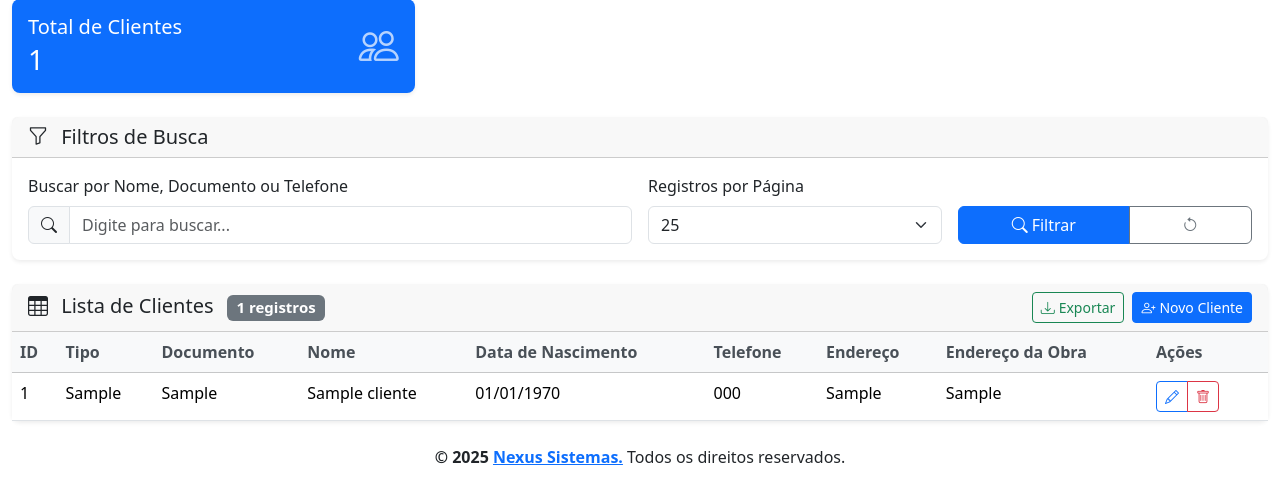
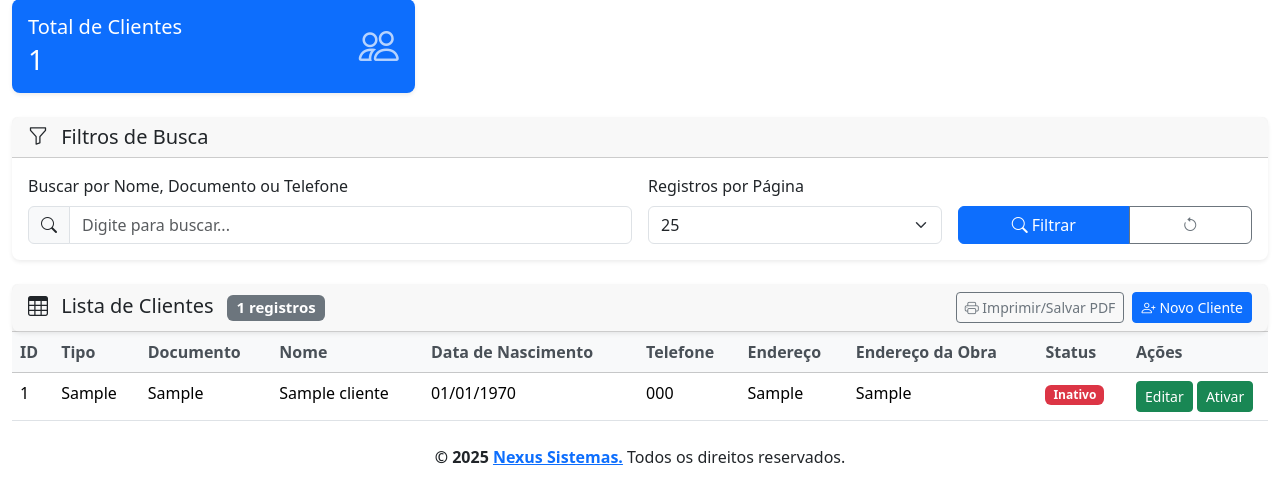
Before and after one commit to Nexusis13/viapetra, a PHP site: page /pages/cliente_list.php in a window 1280 px wide. Shown: the part 219-723 px from the top of the page. Run offline with PHP 8.4, Linux system fonts and the light colour scheme; a user stored in the database is signed in; tables that the repository leaves empty or names only in its code hold one stand-in row (values such as "Sample post").

Commit message:
1.0.0.0.4 Edição e melhoria na tela Lista e cadastro de cliente

```diff
--- a/pages/cliente_list.php
+++ b/pages/cliente_list.php
@@ -2,22 +2,32 @@
 require_once '../config/config.php';
 require_once '../views/header.php';
 
-// PROCESSAMENTO DE EXCLUSÃO
-if ($_SERVER['REQUEST_METHOD'] === 'POST' && isset($_POST['excluir_cliente'])) {
-    $client_id = (int) $_POST['client_id'];
-    $delete_sql = "DELETE FROM clientes WHERE client_id = ?";
-    $stmt_delete = $pdo->prepare($delete_sql);
-    if ($stmt_delete->execute([$client_id])) {
-        $sucesso_msg = "Cliente excluído com sucesso!";
+// PROCESSAMENTO DE ATIVAÇÃO/INATIVAÇÃO
+if (isset($_GET['id'], $_GET['acao'])) {
+    $client_id = (int) $_GET['id'];
+    if ($_GET['acao'] === 'inativar') {
+        $sql = "UPDATE clientes SET status = 0 WHERE client_id = ?";
+        $msg = "Cliente inativado com sucesso!";
+    } elseif ($_GET['acao'] === 'ativar') {
+        $sql = "UPDATE clientes SET status = 1 WHERE client_id = ?";
+        $msg = "Cliente ativado com sucesso!";
+    }
+    if (isset($sql)) {
+        $stmt = $pdo->prepare($sql);
+        if ($stmt->execute([$client_id])) {
+            $sucesso_msg = $msg;
         } else {
-        $erro_msg = "Erro ao excluir cliente.";
+            $erro_msg = "Erro ao atualizar status do cliente.";
+        }
+        // Redireciona para evitar reenvio do GET ao atualizar/voltar
+        header("Location: cliente_list.php");
+        exit;
     }
 }
 
-
 // CONFIGURAÇÕES DE FILTRO E PAGINAÇÃO
-$registros_por_pagina = isset($_GET['limit']) ? (int)$_GET['limit'] : 25;
-$pagina_atual = isset($_GET['page']) ? (int)$_GET['page'] : 1;
+$registros_por_pagina = isset($_GET['limit']) ? (int) $_GET['limit'] : 25;
+$pagina_atual = isset($_GET['page']) ? (int) $_GET['page'] : 1;
 $offset = ($pagina_atual - 1) * $registros_por_pagina;
 
 // FILTROS
@@ -49,7 +59,8 @@ $clientes_sql = "SELECT
     c.dt_nascimento,
     c.telefone,
     c.endereco,
-    c.end_obra
+    c.end_obra,
+    c.status
     FROM clientes c
     " . $where_clause . "
     ORDER BY c.nome ASC
@@ -64,6 +75,7 @@ $clientes = $stmt->fetchAll(PDO::FETCH_ASSOC);
 
 <!DOCTYPE html>
 <html lang="pt-br">
+
 <head>
     <meta charset="UTF-8">
     <meta name="viewport" content="width=device-width, initial-scale=1">
@@ -77,22 +89,26 @@ $clientes = $stmt->fetchAll(PDO::FETCH_ASSOC);
             padding: 0.25rem 0.5rem;
             border-radius: 0.375rem;
         }
+
         .card {
             box-shadow: 0 0.125rem 0.25rem rgba(0, 0, 0, 0.075);
             border: none;
             border-radius: 0.5rem;
         }
+
         .table th {
             border-top: none;
             font-weight: 600;
             color: #495057;
         }
+
         .btn-action {
             font-size: 0.875rem;
             padding: 0.25rem 0.5rem;
         }
     </style>
 </head>
+
 <body>
 
     <?php if (isset($sucesso_msg)): ?>
@@ -171,10 +187,7 @@ $clientes = $stmt->fetchAll(PDO::FETCH_ASSOC);
                                     <span class="input-group-text">
                                         <i class="bi bi-search"></i>
                                     </span>
-                                <input type="text"
-                                       class="form-control"
-                                       id="search"
-                                       name="search"
+                                    <input type="text" class="form-control" id="search" name="search"
                                         value="<?= htmlspecialchars($_GET['search'] ?? '') ?>"
                                         placeholder="Digite para buscar...">
                                 </div>
@@ -215,12 +228,13 @@ $clientes = $stmt->fetchAll(PDO::FETCH_ASSOC);
                             <span class="badge bg-secondary ms-2"><?= $total_registros ?> registros</span>
                         </h5>
                         <div class="d-flex gap-2">
-                        <button class="btn btn-outline-success btn-sm" onclick="exportarDados()">
-                            <i class="bi bi-download me-1"></i>Exportar
-                        </button>
+                            <a href="relatorio_clientes.php" target="_blank" class="btn btn-outline-secondary btn-sm">
+                                <i class="bi bi-printer"></i> Imprimir/Salvar PDF
+                            </a>
                             <a href="cliente_form.php" class="btn btn-primary btn-sm">
                                 <i class="bi bi-person-plus me-1"></i>Novo Cliente
                             </a>
+                        </div>
                     </div>
                 </div>
                 <div class="card-body p-0">
@@ -228,7 +242,8 @@ $clientes = $stmt->fetchAll(PDO::FETCH_ASSOC);
                         <div class="text-center py-5">
                             <i class="bi bi-people text-muted" style="font-size: 4rem; opacity: 0.3;"></i>
                             <h4 class="text-muted mt-3">Nenhum cliente encontrado</h4>
-                        <p class="text-muted">Tente ajustar os filtros ou <a href="cliente_form.php">cadastrar um novo cliente</a></p>
+                            <p class="text-muted">Tente ajustar os filtros ou <a href="cliente_form.php">cadastrar um novo
+                                    cliente</a></p>
                         </div>
                     <?php else: ?>
                         <div class="table-responsive">
@@ -243,7 +258,8 @@ $clientes = $stmt->fetchAll(PDO::FETCH_ASSOC);
                                         <th>Telefone</th>
                                         <th>Endereço</th>
                                         <th>Endereço da Obra</th>
-                                    <th width="120">Ações</th>
+                                        <th>Status</th>
+                                        <th width="140">Ações</th>
                                     </tr>
                                 </thead>
                                 <tbody>
@@ -253,19 +269,37 @@ $clientes = $stmt->fetchAll(PDO::FETCH_ASSOC);
                                             <td><?= htmlspecialchars($cliente['tipo']) ?></td>
                                             <td><?= htmlspecialchars($cliente['documento']) ?></td>
                                             <td><?= htmlspecialchars($cliente['nome']) ?></td>
-                                    <td><?= !empty($cliente['dt_nascimento']) ? date('d/m/Y', strtotime($cliente['dt_nascimento'])) : '' ?></td>
+                                            <td><?= !empty($cliente['dt_nascimento']) ? date('d/m/Y', strtotime($cliente['dt_nascimento'])) : '' ?>
+                                            </td>
                                             <td><?= htmlspecialchars($cliente['telefone']) ?></td>
                                             <td><?= htmlspecialchars($cliente['endereco']) ?></td>
                                             <td><?= htmlspecialchars($cliente['end_obra']) ?></td>
                                             <td>
-                                        <div class="btn-group btn-group-sm" role="group">
-                                            <a href="cliente_form.php?id=<?= $cliente['client_id'] ?>" class="btn btn-outline-primary btn-action" title="Editar Cliente">
-                                                <i class="bi bi-pencil"></i>
+                                                <?php if ($cliente['status'] == 1): ?>
+                                                    <span class="badge bg-success status-badge">Ativo</span>
+                                                <?php else: ?>
+                                                    <span class="badge bg-danger status-badge">Inativo</span>
+                                                <?php endif; ?>
+                                            </td>
+                                            <td>
+
+                                                <a href="cliente_form.php?id=<?= $cliente['client_id'] ?>"
+                                                    class="btn btn-sm btn-success" title="Editar Cliente">Editar
                                                 </a>
-                                            <button type="button" class="btn btn-outline-danger btn-action" title="Excluir Cliente" onclick="confirmarExclusao(<?= $cliente['client_id'] ?>, '<?= htmlspecialchars($cliente['nome'], ENT_QUOTES) ?>')">
-                                                <i class="bi bi-trash"></i>
-                                            </button>
-                                        </div>
+
+                                                <?php if ($cliente['status'] == 1): ?>
+                                                    <a href="?id=<?= $cliente['client_id'] ?>&acao=inativar"
+                                                        class="btn btn-sm btn-warning">
+                                                        <i class="bi btn-sm btn-danger"></i> Inativar
+                                                    </a>
+                                                <?php else: ?>
+                                                    <a href="?id=<?= $cliente['client_id'] ?>&acao=ativar"
+                                                        class="btn btn-sm btn-success">
+                                                        <i class="bi btn-sm btn-success"></i> Ativar
+                                                    </a>
+                                                <?php endif; ?>
+
+
                                             </td>
                                         </tr>
                                     <?php endforeach; ?>
@@ -280,7 +314,8 @@ $clientes = $stmt->fetchAll(PDO::FETCH_ASSOC);
                     <div class="card-footer">
                         <div class="d-flex justify-content-between align-items-center">
                             <div class="text-muted">
-                            Exibindo <?= ($offset + 1) ?> a <?= min($offset + $registros_por_pagina, $total_registros) ?>
+                                Exibindo <?= ($offset + 1) ?> a
+                                <?= min($offset + $registros_por_pagina, $total_registros) ?>
                                 de <?= $total_registros ?> registros
                             </div>
 
@@ -288,12 +323,14 @@ $clientes = $stmt->fetchAll(PDO::FETCH_ASSOC);
                                 <ul class="pagination pagination-sm mb-0">
                                     <?php if ($pagina_atual > 1): ?>
                                         <li class="page-item">
-                                        <a class="page-link" href="?<?= http_build_query(array_merge($_GET, ['page' => 1])) ?>">
+                                            <a class="page-link"
+                                                href="?<?= http_build_query(array_merge($_GET, ['page' => 1])) ?>">
                                                 <i class="bi bi-chevron-double-left"></i>
                                             </a>
                                         </li>
                                         <li class="page-item">
-                                        <a class="page-link" href="?<?= http_build_query(array_merge($_GET, ['page' => $pagina_atual - 1])) ?>">
+                                            <a class="page-link"
+                                                href="?<?= http_build_query(array_merge($_GET, ['page' => $pagina_atual - 1])) ?>">
                                                 <i class="bi bi-chevron-left"></i>
                                             </a>
                                         </li>
@@ -306,7 +343,8 @@ $clientes = $stmt->fetchAll(PDO::FETCH_ASSOC);
                                     for ($i = $inicio; $i <= $fim; $i++):
                                         ?>
                                         <li class="page-item <?= $i == $pagina_atual ? 'active' : '' ?>">
-                                        <a class="page-link" href="?<?= http_build_query(array_merge($_GET, ['page' => $i])) ?>">
+                                            <a class="page-link"
+                                                href="?<?= http_build_query(array_merge($_GET, ['page' => $i])) ?>">
                                                 <?= $i ?>
                                             </a>
                                         </li>
@@ -314,12 +352,14 @@ $clientes = $stmt->fetchAll(PDO::FETCH_ASSOC);
 
                                     <?php if ($pagina_atual < $total_pages): ?>
                                         <li class="page-item">
-                                        <a class="page-link" href="?<?= http_build_query(array_merge($_GET, ['page' => $pagina_atual + 1])) ?>">
+                                            <a class="page-link"
+                                                href="?<?= http_build_query(array_merge($_GET, ['page' => $pagina_atual + 1])) ?>">
                                                 <i class="bi bi-chevron-right"></i>
                                             </a>
                                         </li>
                                         <li class="page-item">
-                                        <a class="page-link" href="?<?= http_build_query(array_merge($_GET, ['page' => $total_pages])) ?>">
+                                            <a class="page-link"
+                                                href="?<?= http_build_query(array_merge($_GET, ['page' => $total_pages])) ?>">
                                                 <i class="bi bi-chevron-double-right"></i>
                                             </a>
                                         </li>
@@ -380,17 +420,12 @@ function confirmarExclusao(id, nome) {
             modal.show();
         }
 
-// Exportar dados
-function exportarDados() {
-    const params = new URLSearchParams(window.location.search);
-    params.set('export', '1');
-    window.location.href = 'export_clientes.php?' + params.toString();
-}
+
 
         // Auto-submit no filtro de quantidade por página
         const limitEl = document.getElementById('limit');
         if (limitEl) {
-    limitEl.addEventListener('change', function() {
+            limitEl.addEventListener('change', function () {
                 this.form.submit();
             });
         }
@@ -399,7 +434,7 @@ if (limitEl) {
         let searchTimeout;
         const searchEl = document.getElementById('search');
         if (searchEl) {
-    searchEl.addEventListener('input', function() {
+            searchEl.addEventListener('input', function () {
                 clearTimeout(searchTimeout);
                 searchTimeout = setTimeout(() => {
                     this.form.submit();
@@ -441,7 +476,31 @@ function showNotification(message, type = 'info') {
                 }
             }, 5000);
         }
+
+        function atualizarStatusCliente(id, acao, btn) {
+            if (!confirm('Tem certeza que deseja ' + (acao === 'ativar' ? 'ativar' : 'inativar') + ' este cliente?')) return;
+            btn.disabled = true;
+            fetch('cliente_status.php', {
+                method: 'POST',
+                headers: { 'Content-Type': 'application/x-www-form-urlencoded' },
+                body: 'id=' + id + '&acao=' + acao
+            })
+                .then(res => res.json())
+                .then(data => {
+                    if (data.success) {
+                        location.reload();
+                    } else {
+                        alert('Erro ao atualizar status!');
+                        btn.disabled = false;
+                    }
+                })
+                .catch(() => {
+                    alert('Erro de comunicação!');
+                    btn.disabled = false;
+                });
+        }
+
     </script>
+</body>
 
-</body>
 </html>
```
Also changed, not shown: pages/relatorio_clientes.php (added, +51 -0 lines). Lines whose indentation alone changed are shown as unchanged.
